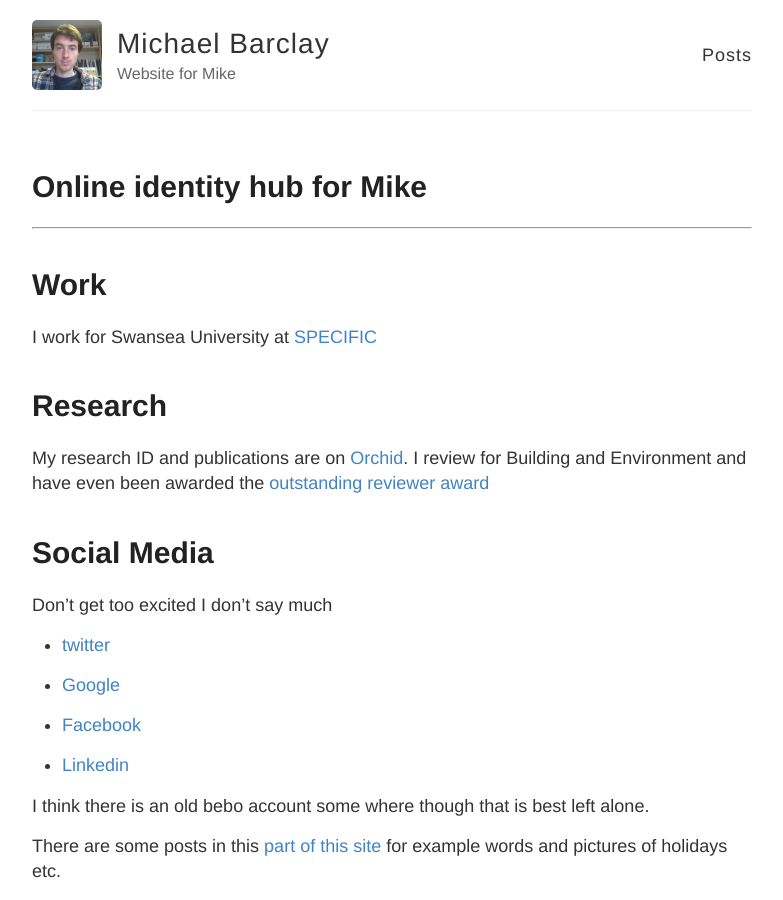
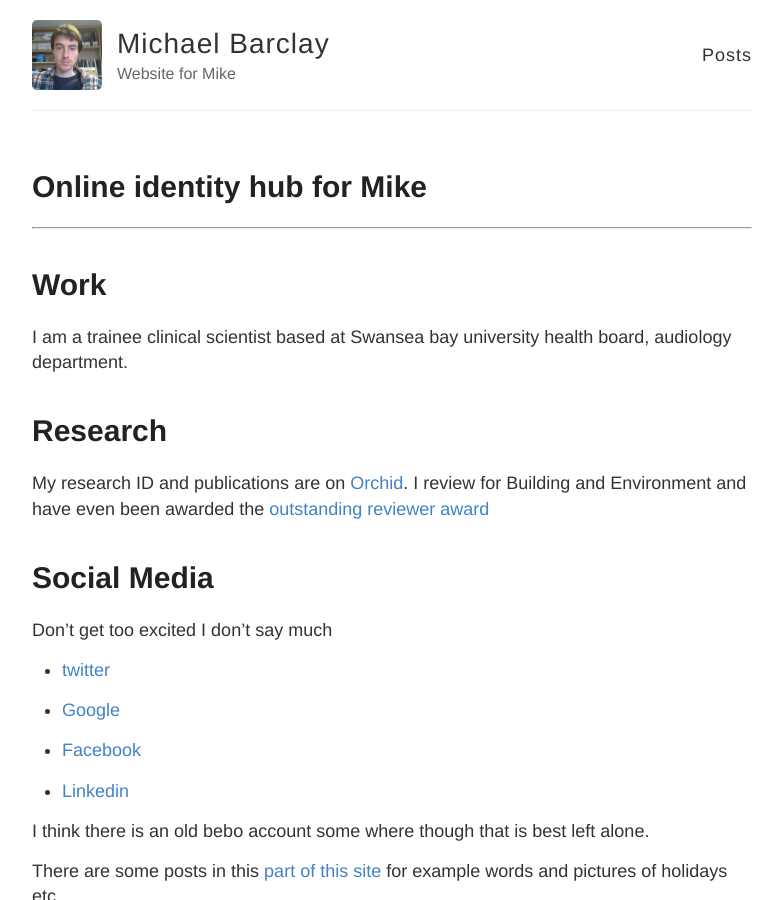
Before and after one commit to MikeBarcl/mikebarcl.github.io, a Jekyll site: the page built from index.md, in a window 1280 px wide and 900 px high. Shown: the whole window, without its empty margins (248-1031 px from the left). Built offline with Jekyll 4.4.1, drawn with Linux system fonts in a browser that asks for light colours.

Commit message:
Update index.md
Updated the job desciption

```diff
--- a/index.md
+++ b/index.md
@@ -5,7 +5,7 @@ title: Online identity hub for Mike
 -------
 
 # Work
-I work for Swansea University at [SPECIFIC](http://www.specific.eu.com/)
+I am a trainee clinical scientist based at Swansea bay university health board, audiology department.
 
 # Research
 My research ID and publications are on [Orchid](http://orcid.org/0000-0002-4417-7903).
```
